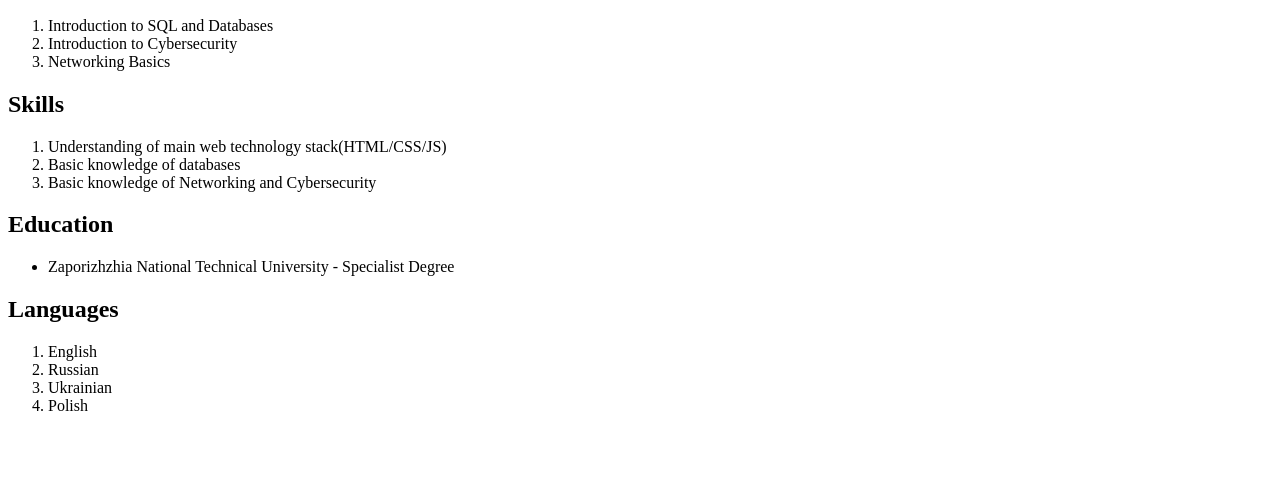
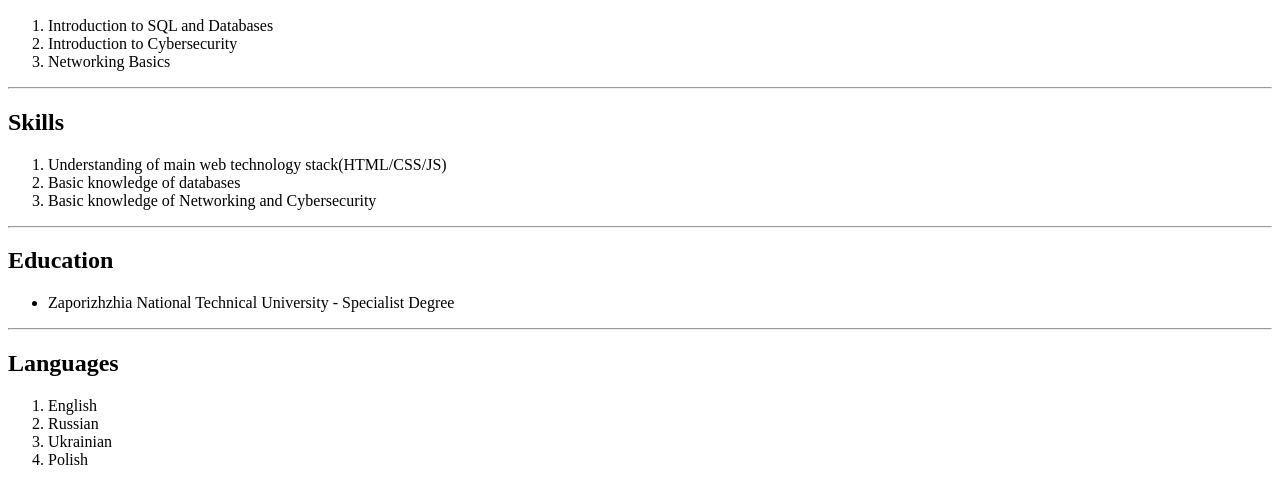
Before and after one commit to SvetlanaTsulina/rsschool-cv, a plain HTML site: page index.html in a window 1280 px wide. Shown: the part 473-958 px from the top of the page. Before the commit the page ends 904 px from the top, so only its background shows below. Drawn offline with Linux system fonts and the light colour scheme.

Commit message:
feat: add hr element between sections

```diff
--- a/index.html
+++ b/index.html
@@ -16,6 +16,7 @@
             <h1>Svetlana Tsulina</h1>
             <h2>Front-End Developer</h2>
         </header>
+
         <main>
             <section id="courses">
                 <h2>Courses</h2>
@@ -25,6 +26,7 @@
                     <li>Networking Basics</li>
                 </ol>
             </section>
+            <hr>
             <section id="skills">
                 <h2>Skills</h2>
                 <ol>
@@ -33,12 +35,14 @@
                     <li>Basic knowledge of Networking and Cybersecurity</li>
                 </ol>
             </section>
+            <hr>
             <section id="education">
                 <h2>Education</h2>
                 <ul>
                     <li>Zaporizhzhia National Technical University - Specialist Degree</li>
                 </ul>
             </section>
+            <hr>
             <section id="languages">
                 <h2>Languages</h2>
                 <ol>
@@ -49,7 +53,12 @@
                 </ol>
             </section>
         </main>
-        <footer></footer>
+
+        <footer>
+
+
+
+        </footer>
 
     </body>
     </html>
```
